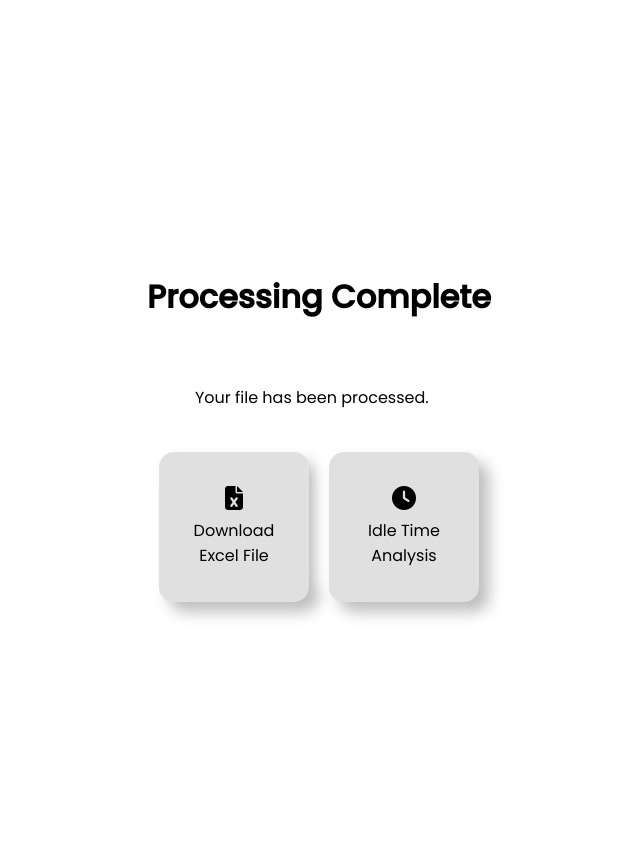
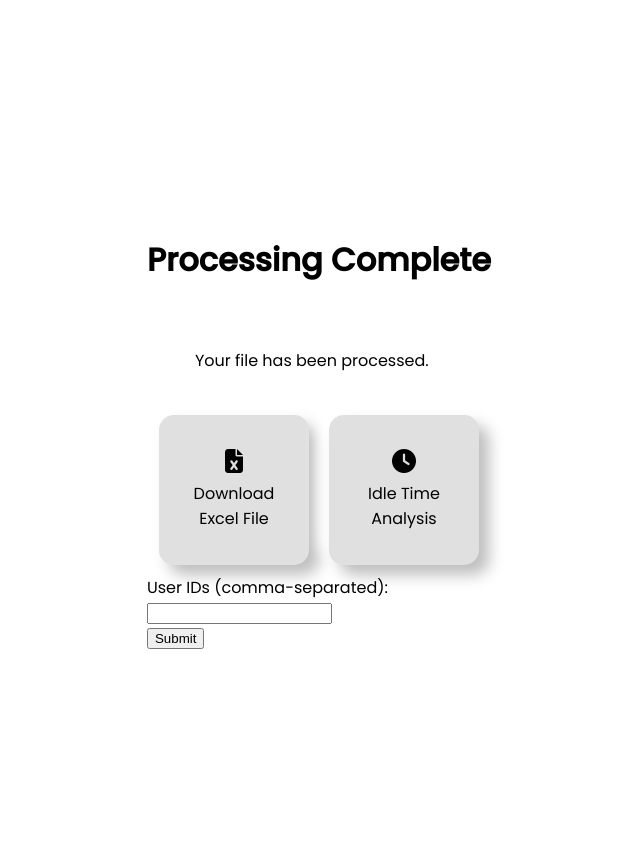
Before and after one commit to lorddunamis5050/totalpickcount, a Flask app: page /processing_done in a window 1280 px wide. Shown: the whole page, without its empty margins (321-961 px from the left). Run offline with Flask 3, Linux system fonts and the light colour scheme; some libraries are stand-ins or nearby versions.

Commit message:
added some changes to the process data

```diff
--- a/app.py
+++ b/app.py
@@ -1,5 +1,5 @@
 import os
-from flask import Flask, render_template, request, send_file, session, redirect
+from flask import Flask, render_template, request, send_file, session, redirect, jsonify
 import pandas as pd
 import openpyxl
 from openpyxl.utils.dataframe import dataframe_to_rows
@@ -72,14 +72,7 @@ def idle_time_analysis():
 
 
 
-# @app.route('/display_excel')
-# def display_excel():
-#     # Load the CSV file
-#     csv_file = 'LogLookupReport_MR.csv'
-#     with open(csv_file, 'r') as file:
-#         csv_data = file.read()
 
-#     return render_template('display.html', csv_data=csv_data)
 
 
 @app.route('/upload', methods=['POST'])
@@ -145,6 +138,9 @@ def upload_file():
         return redirect('/processing_done')
 
 
+
+
+
 @app.route('/processing_done')
 def processing_done():
     # You can customize this route as needed, and render a template or add additional logic
@@ -159,6 +155,31 @@ def download_file(filename):
     print(f"Downloading file: {filename}")  # Add this line for debugging
     return send_file(filename, as_attachment=True)
 
+@app.route('/get_user_data', methods=['POST'])
+def get_user_data():
+    user_ids = request.form['user_ids'].split(',')  # Split the input into a list
+    user_ids = [uid.strip() for uid in user_ids]  # Strip whitespace from each UserID
+
+    try:
+        excel_file = os.path.join(app.config['OUTPUT_FOLDER'], 'processed_data.xlsx')
+        sheet_names = ['REPLENISHMENT PICK', 'SINGLE PICK', 'REGULAR PICK' , 'PUTWALL PICKING']
+        df_list = []
+        for sheet_name in sheet_names:
+            df = pd.read_excel(excel_file, sheet_name=sheet_names)  # Replace with your actual sheet name
+            df_list.append(df)
+        combined_df = pd.concat(df_list, ignore_index=True)
+
+        filtered_df = df[df['UserID'].isin(user_ids)]
+        # Convert DataFrame to HTML table for easy rendering
+        data_html = filtered_df.to_html(classes='data', index=False)
+
+
+
+        return render_template('display_user_data.html', table=data_html)
+
+    except Exception as e:
+        return jsonify({'error': str(e)}), 500
+
 if __name__ == '__main__':
     os.makedirs(app.config['UPLOAD_FOLDER'], exist_ok=True)
     os.makedirs(app.config['OUTPUT_FOLDER'], exist_ok=True)
--- a/templates/processing_done.html
+++ b/templates/processing_done.html
@@ -82,6 +82,12 @@
             <a class="btn" href="{{ url_for('download_file', filename='output/processed_data.xlsx') }}"><i class="fas fa-file-excel"></i>Download <br> Excel File</a>
             <a class="btn" href="{{ url_for('idle_time_analysis') }}"><i class="fas fa-clock"></i> Idle Time <br>Analysis</a>
         </div>
+        <form action="/get_user_data" method="post">
+            <label for="user_ids">User IDs (comma-separated):</label><br>
+            <input type="text" id="user_ids" name="user_ids"><br>
+            <input type="submit" value="Submit">
+        </form>
+
     </div>
 </body>
 
```
Also changed, not shown: templates/display_user_data.html (added, +34 -0 lines), 2 other files.
